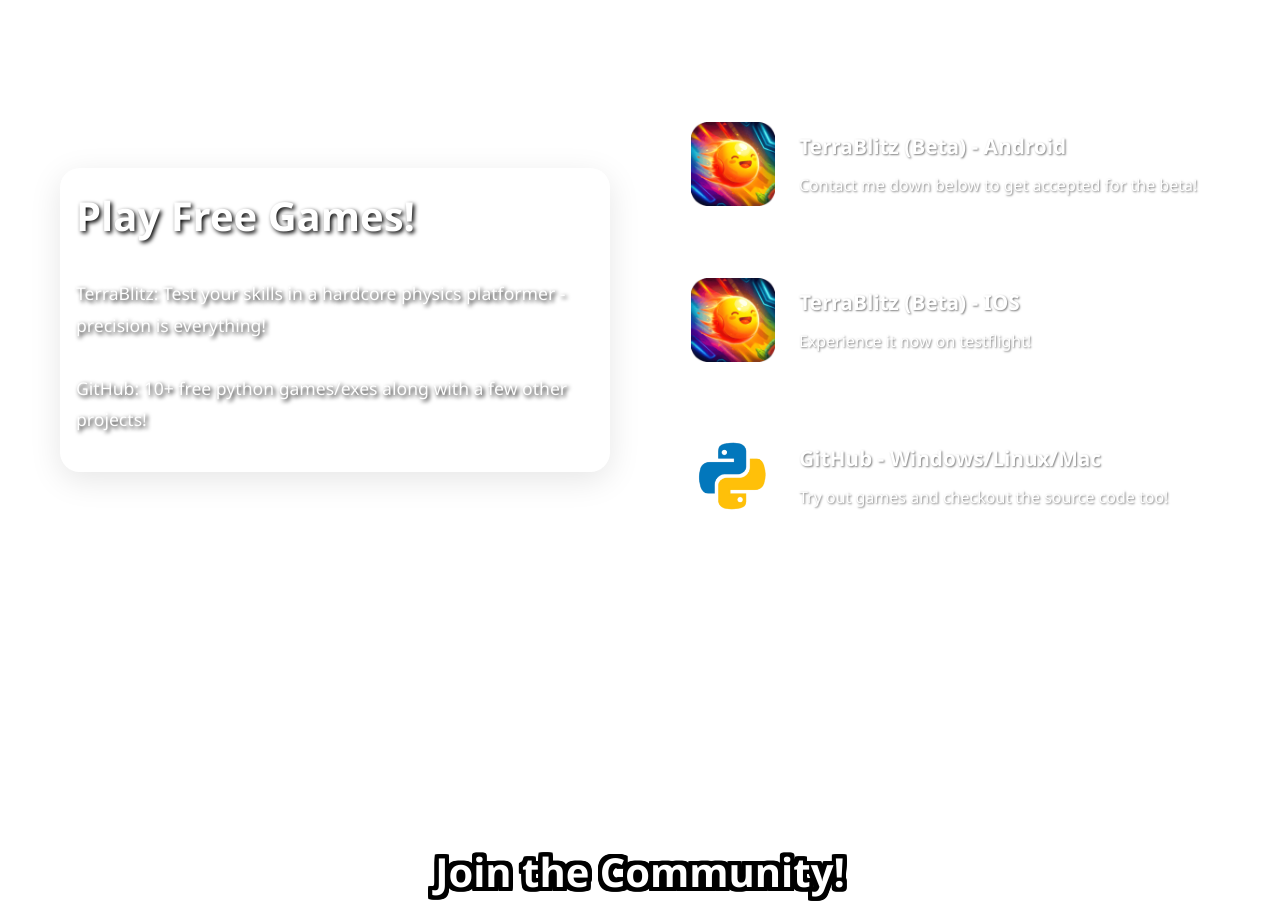
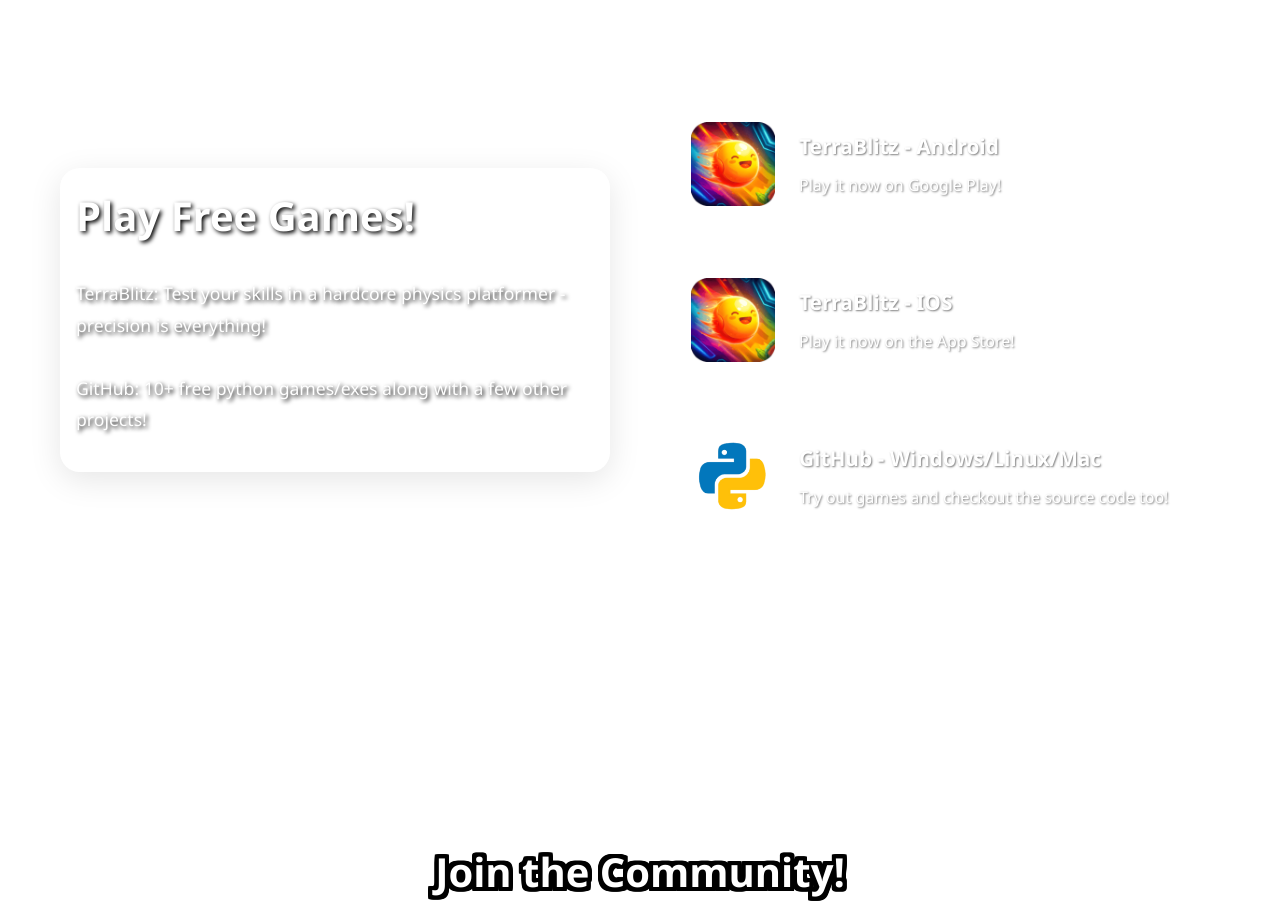
Before and after one commit to twikia/twikia_studios, a plain HTML site: page index.html in a window 1280 px wide. Shown: the part 880-1791 px from the top of the page. Drawn offline with nearby package versions, Linux system fonts and the light colour scheme; animation ran at ten frames a second; a script that the page names is missing.

Commit message:
[Update] Actual links replace testing terrablitz

```diff
--- a/index.html
+++ b/index.html
@@ -91,18 +91,18 @@
                     </div>
                 </div>
                 <div class="play-features">
-                    <a href="https://play.google.com/apps/testing/com.twikiastudios.TerraBlitz" class="feature" target="_blank" rel="noopener noreferrer">
+                    <a href="https://play.google.com/store/apps/details?id=com.twikiastudios.TerraBlitz&pcampaignid=web_share" class="feature" target="_blank" rel="noopener noreferrer">
                         <img src="src/icons/blazing_ball_nobg180.png" alt="TerraBlitz" class="feature-icon">
                         <div class="feature-content">
-                            <h3>TerraBlitz (Beta) - Android</h3>
-                            <p>Contact me down below to get accepted for the beta!</p>
+                            <h3>TerraBlitz - Android</h3>
+                            <p>Play it now on Google Play!</p>
                         </div>
                     </a>
-                    <a href="https://testflight.apple.com/join/dN8ePUjW" class="feature" target="_blank" rel="noopener noreferrer">
+                    <a href="https://apps.apple.com/us/app/terrablitz/id6748803271" class="feature" target="_blank" rel="noopener noreferrer">
                         <img src="src/icons/blazing_ball_nobg180.png" alt="TerraBlitz" class="feature-icon">
                         <div class="feature-content">
-                            <h3>TerraBlitz (Beta) - IOS</h3>
-                            <p>Experience it now on testflight!</p>
+                            <h3>TerraBlitz - IOS</h3>
+                            <p>Play it now on the App Store!</p>
                         </div>
                     </a>
                     <a href="https://github.com/twikia" class="feature" target="_blank" rel="noopener noreferrer">
```
